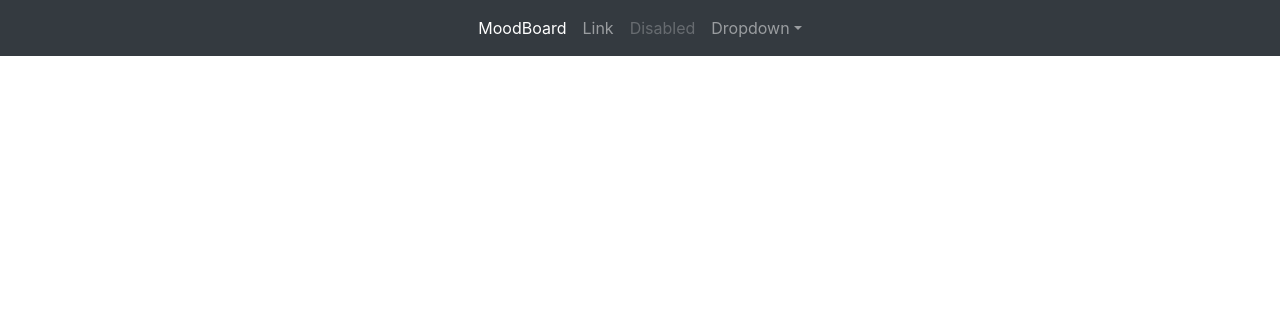
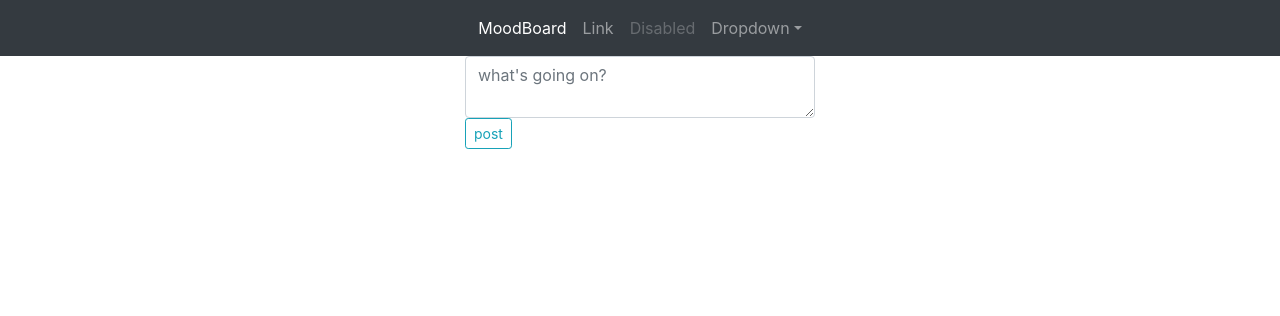
Before and after one commit to juliana-zlatevski/moodboard, a Django app: page / in a window 1280 px wide. Shown: the top 316 px of the page. Run offline with Django 3.2, Linux system fonts and the light colour scheme; data that the repository does not hold is empty.

Commit message:
cleaned up post list rendering, refactored formatting into a function

```diff
--- a/moodboard/settings.py
+++ b/moodboard/settings.py
@@ -25,7 +25,7 @@ SECRET_KEY = 'tpocat)t)s6o_ag9qa!hh6d_32_flavbv_7h6hpm*dkjy%$$!s'
 # SECURITY WARNING: don't run with debug turned on in production!
 DEBUG = True
 
-ALLOWED_HOSTS = []
+ALLOWED_HOSTS = ['127.0.0.1']
 
 
 # Application definition
--- a/posts/views.py
+++ b/posts/views.py
@@ -1,4 +1,4 @@
-from django.shortcuts import render
+from django.shortcuts import render, redirect
 from django.http import HttpResponse, Http404, JsonResponse
 from .forms import PostForm
 from .models import Post
@@ -19,9 +19,12 @@ def posts_list_view(request, *args, **kwargs):
 # create a new post
 def create_post_view(request, *args, **kwargs):
     form = PostForm(request.POST)
+    next_url = request.POST.get('next') or None
     if form.is_valid():
       post = form.save(commit=False)
       post.save()
+      if next_url != None:
+          return redirect(next_url)
       form = PostForm()
     return render(request, 'components/form.html', context={"form": form})
 
--- a/templates/pages/home.html
+++ b/templates/pages/home.html
@@ -5,11 +5,24 @@ Home
 {% endblock title %}
 
 {% block content %}
+
+<div class='row mb-3'>
+    <div class='col-md-4 mx-auto col-10'>
+        <form class='form' method='POST' action='create-post/'>
+            {% csrf_token %}
+            <input type='hidden' value='/' name='next' />
+            <textarea class='form-control' name='content' placeholder="what's going on?"></textarea>
+            <button class='btn btn-outline-info btn-sm' type='submit'>post</button>
+        </form>
+    </div>
+</div>
+
 <div class='col-6' id='posts'>
     Loading posts...
 </div>
 
 <script>
+
 const postsDiv = document.getElementById('posts');
 
 const xhr = new XMLHttpRequest();
@@ -17,22 +30,25 @@ const method = 'GET';
 const endpoint = '/posts';
 const responseType = 'json';
 
+function formatPost (post) {
+    console.log(post);
+    const formattedPost = `<div class='post border mb-2 mt-2 p-4' id=${post.id}>
+            <p>${post.content}</p>
+            <button class='btn btn-outline-info btn-sm like-btn'>Like</button></div>`;
+    return formattedPost;
+}
+
 xhr.responseType = responseType;
 xhr.open(method, endpoint);
 xhr.onload = function() {
-    const serverResponse = xhr.response;
-    const postsList = serverResponse.response;
-    let finalPostStr = "";
+    const postsList = xhr.response.response;
+    let allPosts = "";
     for (let i = 0; i < postsList.length; i++) {
-        let currentPost = `<div class='post border mb-2 mt-2 p-4' id=${postsList[i].id}>
-            <p>${postsList[i].content}</p>
-            <button class='btn btn-outline-info btn-sm like-btn'>
-                <svg width="1em" height="1em" viewBox="0 0 16 16" class="bi bi-lightning" fill="currentColor" xmlns="http://www.w3.org/2000/svg">
-                <path fill-rule="evenodd" d="M11.251.068a.5.5 0 0 1 .227.58L9.677 6.5H13a.5.5 0 0 1 .364.843l-8 8.5a.5.5 0 0 1-.842-.49L6.323 9.5H3a.5.5 0 0 1-.364-.843l8-8.5a.5.5 0 0 1 .615-.09zM4.157 8.5H7a.5.5 0 0 1 .478.647L6.11 13.59l5.732-6.09H9a.5.5 0 0 1-.478-.647L9.89 2.41 4.157 8.5z"/></svg>
-            </button></div>`;
-            finalPostStr += currentPost;
+        let postObj = postsList[i];
+        let currentPost = formatPost(postObj);
+        allPosts += currentPost;
     }
-    postsDiv.innerHTML = finalPostStr;
+    postsDiv.innerHTML = allPosts;
 }
 xhr.send();
 </script>
```
